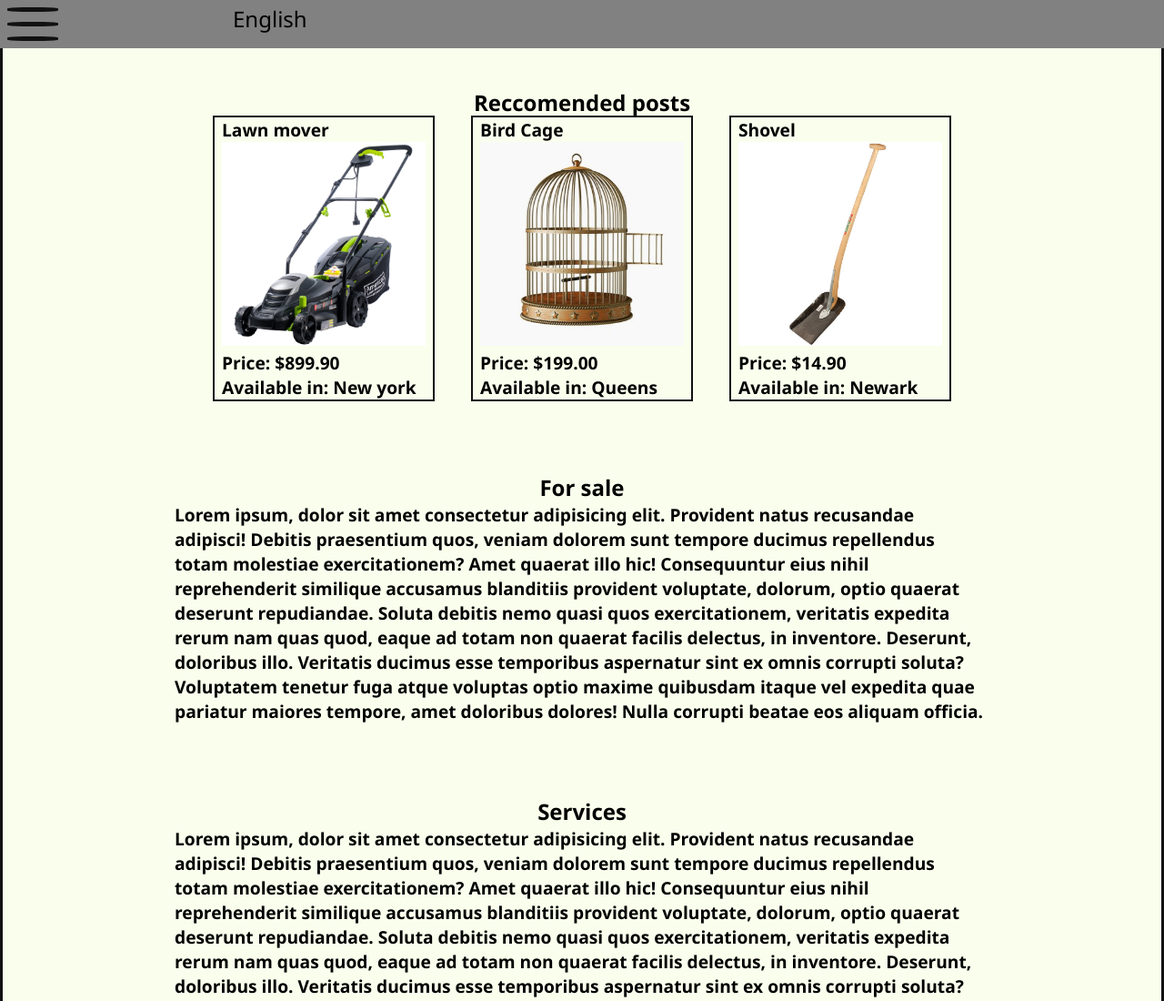
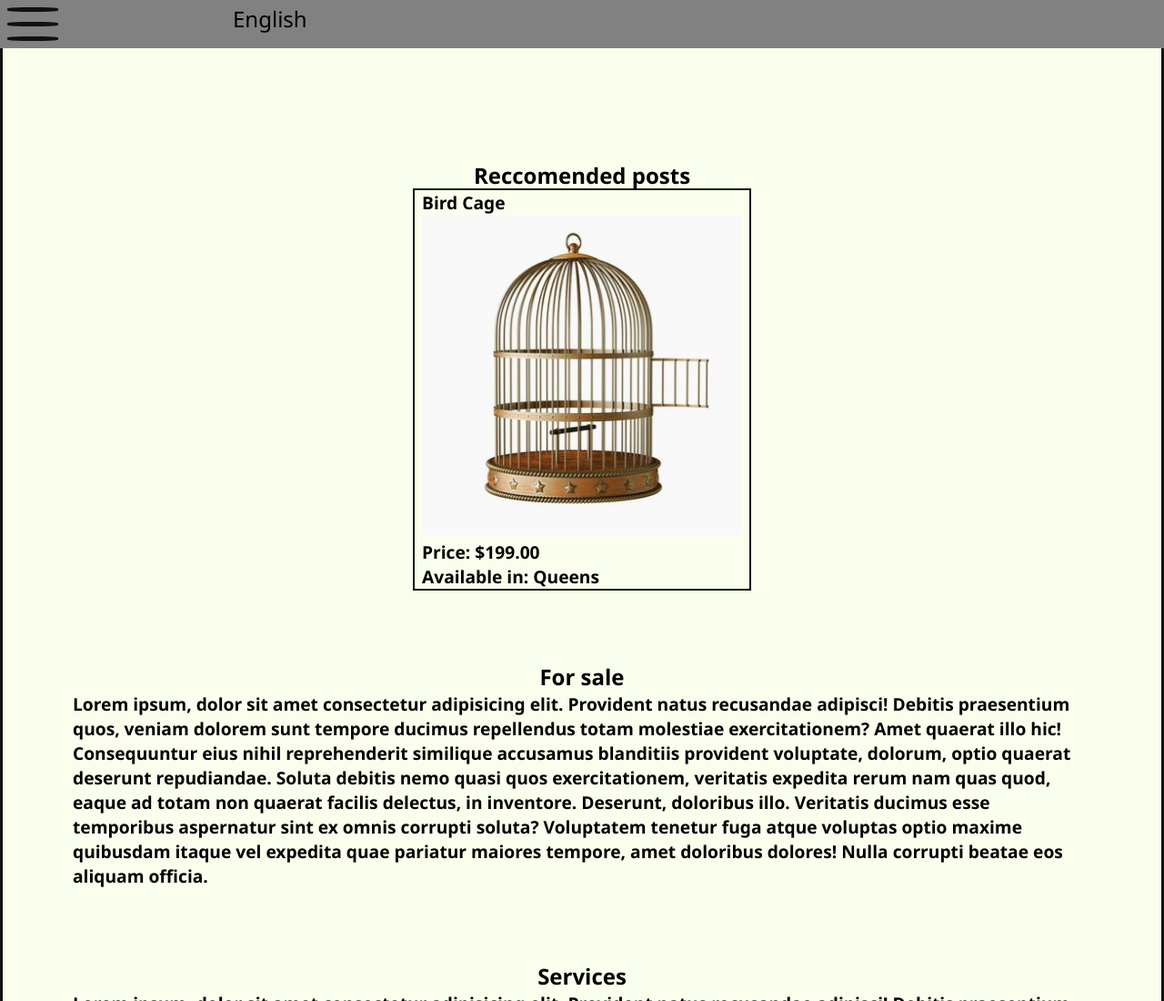
Before and after one commit to AxelRude/Forms, a plain HTML site: page Remade-website/endproject.html in a window 1280 px wide. Shown: the top 1100 px of the page at 91% size. Drawn offline with Linux system fonts and the light colour scheme.

Commit message:
post carousel

```diff
--- a/Remade-website/endproject.css
+++ b/Remade-website/endproject.css
@@ -112,26 +112,13 @@ body {
   background: var(--bg-clr-side);
 }
 .center {
-  width: 70%;
-  margin-left: 15%;
   margin-top: 6rem;
 }
 .categories {
   display: flex;
   flex-direction: column;
   align-items: center;
-  margin-bottom: 5rem;
-}
-.post-carousel {
-  display: flex;
-  flex-direction: row;
-  justify-content: space-evenly;
-  width: 100%;
-}
-.reccomended-post {
-  min-height: 8rem;
-  padding-inline: 0.5rem;
-  outline: solid #111 2px;
+  margin: 5rem;
 }
 .categories p {
   font-size: larger;
@@ -140,6 +127,21 @@ body {
 .left {
   outline: solid #111 0.2rem;
   background: var(--bg-clr-side);
+}
+
+/*Styling av bild karusell:*/
+.post-carousel {
+  display: flex;
+  flex-direction: row;
+  justify-content: space-evenly;
+  align-items: center;
+  min-height: 25rem;
+  width: 100%;
+}
+.reccomended-post {
+  display: none;
+  padding-inline: 0.5rem;
+  outline: solid #111 2px;
 }
 
 /*Side-content styling:*/
@@ -175,7 +177,7 @@ body {
   transition: all 0.6s ease;
 }
 .post-img {
-  height: 14rem;
+  height: 22rem;
 }
 
 /*Link styling:*/
--- a/Remade-website/endproject.js
+++ b/Remade-website/endproject.js
@@ -4,6 +4,10 @@ const links = navBar.querySelectorAll("a");
 const primaryNav = document.querySelector(".primary-nav");
 const languageDisplay = document.querySelector(".which-language");
 const languageChange = document.querySelector(".languages");
+/*För slide karusellen*/
+let slideIndex = 0;
+/*kör funktionen*/
+slideShow();
 
 navButton.addEventListener("click", (e) => {
   //Funktion för att få meny med länkar synas när man klickar på hamburgarmenyn.
@@ -42,3 +46,27 @@ languageChange.addEventListener("change", (e) => {
   languageDisplay.innerText = selectedLanguage;
   //Sedan ändras värdet på en textrad som finns i nav-baren till det value som det valda alernativet har
 });
+
+function slideShow() {
+  let i;
+  //Hämtar de tre olika exempel-artiklarna från HTML-koden och ger de ett variabel namn "slides" och lägger in i en lista.
+  let slides = document.querySelectorAll(".reccomended-post");
+  /*Börjar med att sätta i till 0, ser så att i är mindre än 3 (antal exempel artiklar).
+  sedan sätts den första exempel artikeln till display none för att den inte ska synas.
+  Därefeter ökar i med 1 och den sätter nästa exempel artikel till display none.
+  Om i blir mer än antal exempel artiklar stängs loopen av och går vidare till nästa.*/
+  for (i = 0; i < slides.length; i++) {
+    slides[i].classList.toggle = "hidden";
+    slides[i].style.display = "none";
+  }
+  //Ökar variabeln slideIndex (hämtas längst upp) med ett
+  slideIndex++;
+  //Om slideIndex är större än antalet exempel artiklar sätts variabeln till 1.
+  if (slideIndex > slides.length) {
+    slideIndex = 1;
+  }
+  //Sätter den exempel artiklen som har indexet som är ett mindre än slideIndex till display block så att bara den syns.
+  slides[slideIndex - 1].style.display = "block";
+  //Startar om denna funktion en gång varje 4 sekunder.
+  setTimeout(slideShow, 4000);
+}
```
